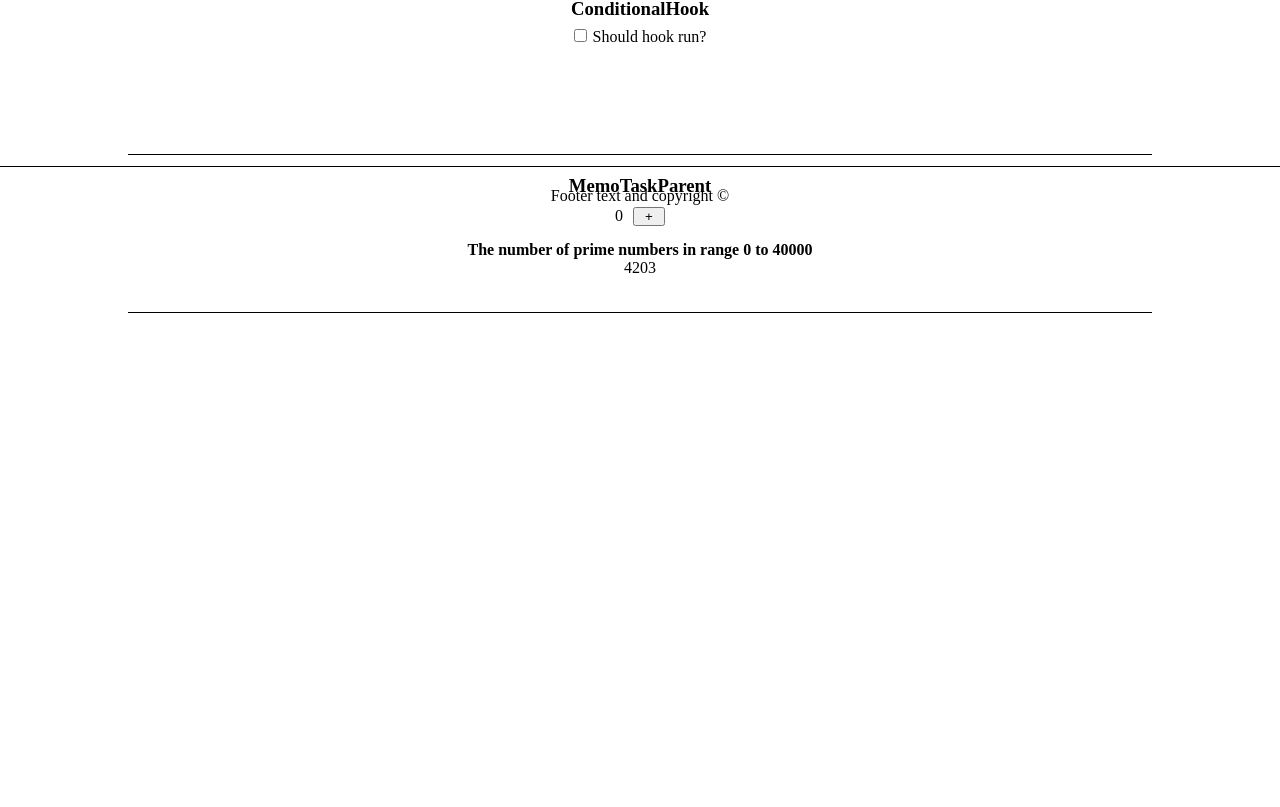
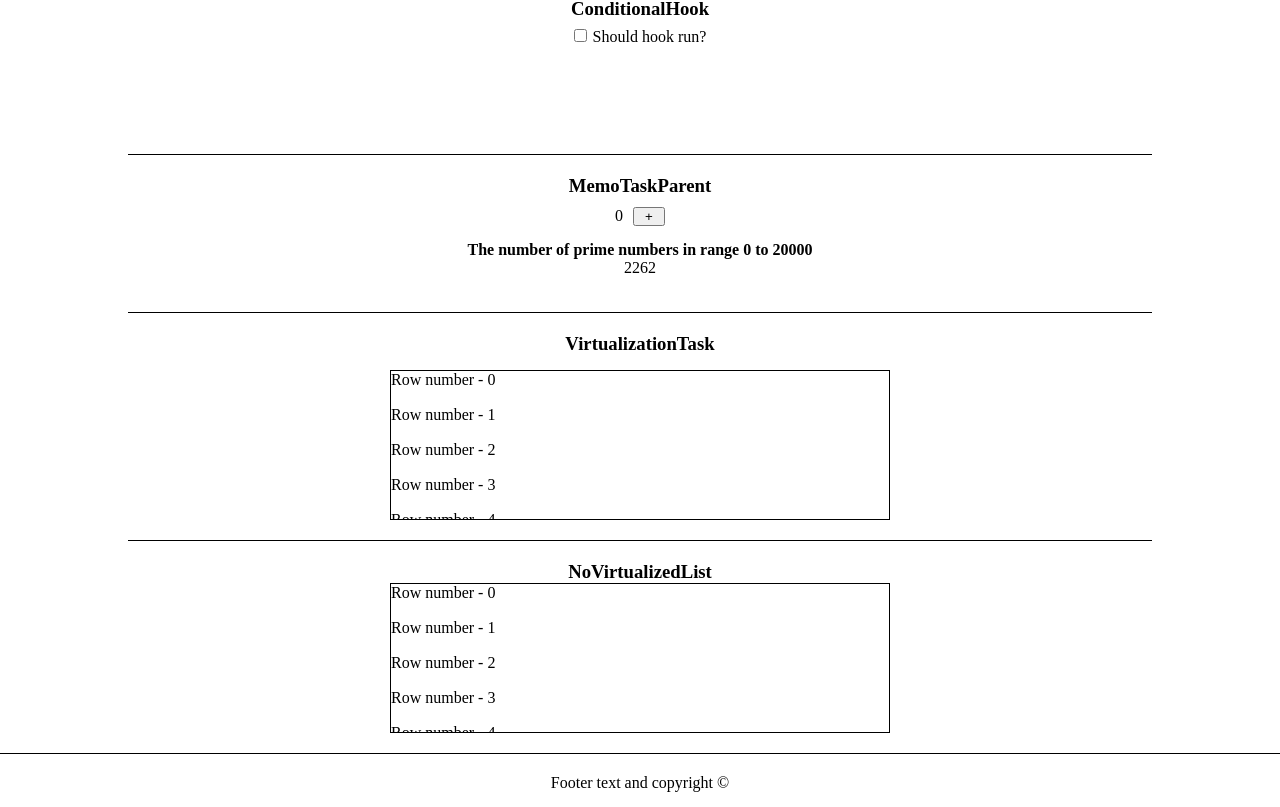
Before and after one commit to tomaszbilka/kn-portfolio, a React (Vite) app: page / in a window 1280 px wide. Shown: the part 580-1387 px from the top of the page. Before the commit the page ends 893 px from the top, so only its background shows below. Built offline with nearby package versions, Linux system fonts and the light colour scheme.

Commit message:
add components with lists (#7)

```diff
--- a/package.json
+++ b/package.json
@@ -13,7 +13,8 @@
   "dependencies": {
     "react": "^17.0.2",
     "react-dom": "^17.0.2",
-    "react-router-dom": "^6.10.0"
+    "react-router-dom": "^6.10.0",
+    "react-window": "^1.8.8"
   },
   "devDependencies": {
     "@types/eslint": "^8.37.0",
@@ -21,6 +22,7 @@
     "@types/prettier": "^2.7.2",
     "@types/react": "^17.0.38",
     "@types/react-dom": "^17.0.11",
+    "@types/react-window": "^1.8.5",
     "@typescript-eslint/eslint-plugin": "^5.10.2",
     "@typescript-eslint/parser": "^5.10.2",
     "@vitejs/plugin-react": "^1.3.2",
--- a/src/components/Footer/Footer.module.css
+++ b/src/components/Footer/Footer.module.css
@@ -1,10 +1,7 @@
 .footer {
   border-top: 1px solid #000;
-  bottom: 0;
-  left: 0;
   padding-bottom: 15px;
   padding-top: 20px;
-  position: absolute;
   text-align: center;
   width: 100%;
 }
--- a/src/components/MemoTask/MemoTaskChild.tsx
+++ b/src/components/MemoTask/MemoTaskChild.tsx
@@ -15,7 +15,7 @@ const MemoTaskChild = ({ calculation }: TProps) => {
   console.log('MemoTaskChild - render');
   return (
     <section className={styles.wrap}>
-      <h4>The number of prime numbers in range 0 to 40000</h4>
+      <h4>The number of prime numbers in range 0 to 20000</h4>
       <p>{calculation}</p>
     </section>
   );
--- a/src/components/MemoTask/MemoTaskParent.tsx
+++ b/src/components/MemoTask/MemoTaskParent.tsx
@@ -7,7 +7,7 @@ import styles from './MemoTaskParent.module.css';
 const MemoTaskParent: React.FC = () => {
   const [counter, setCounter] = useState(0);
 
-  const heavyCalculation = useMemo(() => countNumberOfPrimesFromRange(0, 40000), []);
+  const heavyCalculation = useMemo(() => countNumberOfPrimesFromRange(0, 20000), []);
 
   console.log('MemoTaskPARENT - render');
   return (
--- /dev/null
+++ b/src/components/VirtualizationTask/NoVirtualizedList.module.css
@@ -0,0 +1,10 @@
+.listContainer {
+  border: 1px solid #000;
+  height: 150px;
+  overflow: auto;
+  width: 500px;
+}
+
+.listElement {
+  height: 35px;
+}
--- /dev/null
+++ b/src/components/VirtualizationTask/NoVirtualizedList.tsx
@@ -0,0 +1,18 @@
+import styles from './NoVirtualizedList.module.css';
+
+const list = Array.from({ length: 1000 }, (_, index) => index);
+
+const NoVirtualizedList: React.FC = () => {
+  const listRow = (row: number) => (
+    <li className={styles.listElement}>Row number - {row}</li>
+  );
+
+  return (
+    <section className="container">
+      <h3>NoVirtualizedList</h3>
+      <ul className={styles.listContainer}>{list.map((row) => listRow(row))}</ul>
+    </section>
+  );
+};
+
+export default NoVirtualizedList;
--- /dev/null
+++ b/src/components/VirtualizationTask/VirtualizationTask.module.css
@@ -0,0 +1,3 @@
+.title {
+  margin-bottom: 15px;
+}
--- /dev/null
+++ b/src/components/VirtualizationTask/VirtualizationTask.tsx
@@ -0,0 +1,29 @@
+import { FixedSizeList as List } from 'react-window';
+
+import styles from './VirtualizationTask.module.css';
+
+type TProps = {
+  index: number;
+  style: object;
+};
+
+const VirtualizationTask: React.FC = () => {
+  const Row = ({ index, style }: TProps) => <div style={style}>Row number - {index}</div>;
+
+  return (
+    <section className="container">
+      <h3 className={styles.title}>VirtualizationTask</h3>
+      <List
+        height={150}
+        itemCount={1000}
+        itemSize={35}
+        width={500}
+        style={{ border: '1px solid #000' }}
+      >
+        {Row}
+      </List>
+    </section>
+  );
+};
+
+export default VirtualizationTask;
--- /dev/null
+++ b/src/components/VirtualizationTask/index.ts
@@ -0,0 +1 @@
+export { default } from './VirtualizationTask';
--- a/src/main.css
+++ b/src/main.css
@@ -30,3 +30,7 @@ main {
   padding-top: 20px;
   width: 80%;
 }
+
+.container:last-child {
+  border-bottom: none;
+}
--- a/src/pages/Home.tsx
+++ b/src/pages/Home.tsx
@@ -2,6 +2,8 @@ import ConditionalHook from '../components/ConditionalHook/ConditionalHook';
 import ContextTask from '../components/ContextTask/ContextTask';
 import CustomHookTask from '../components/CustomHookTask/CustomHookTask';
 import MemoTaskParent from '../components/MemoTask/MemoTaskParent';
+import VirtualizationTask from '../components/VirtualizationTask';
+import NoVirtualizedList from '../components/VirtualizationTask/NoVirtualizedList';
 
 const Home: React.FC = () => {
   return (
@@ -10,6 +12,8 @@ const Home: React.FC = () => {
       <CustomHookTask />
       <ConditionalHook />
       <MemoTaskParent />
+      <VirtualizationTask />
+      <NoVirtualizedList />
     </>
   );
 };
```
Also changed, not shown: 1 other file (tests, documents, lock files or other folders).
